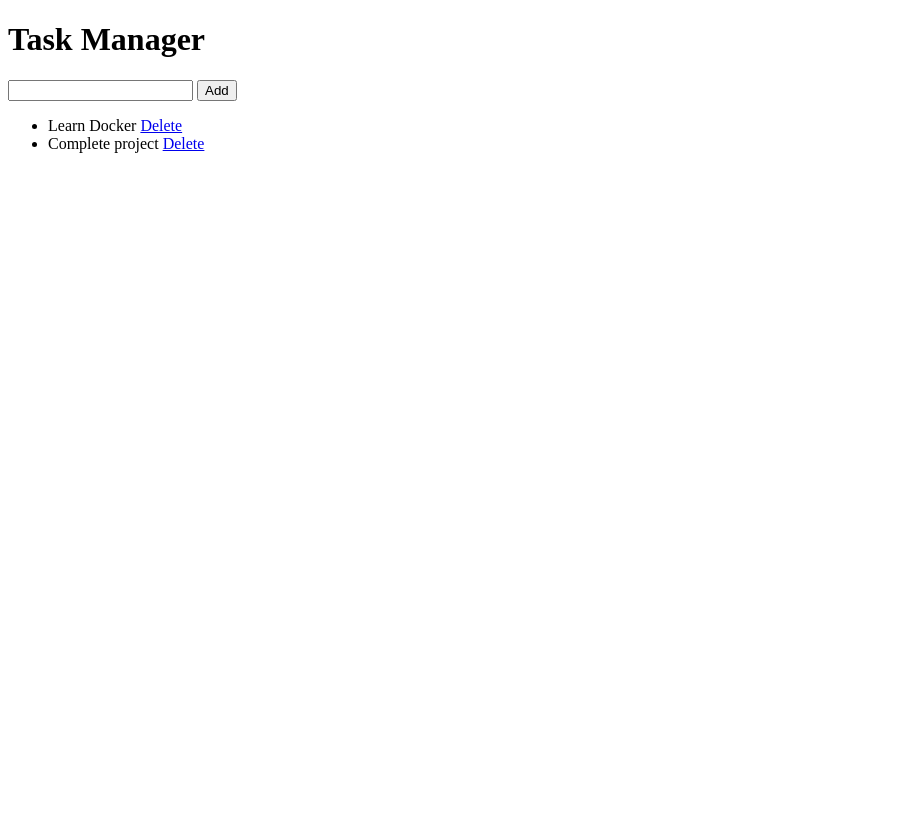
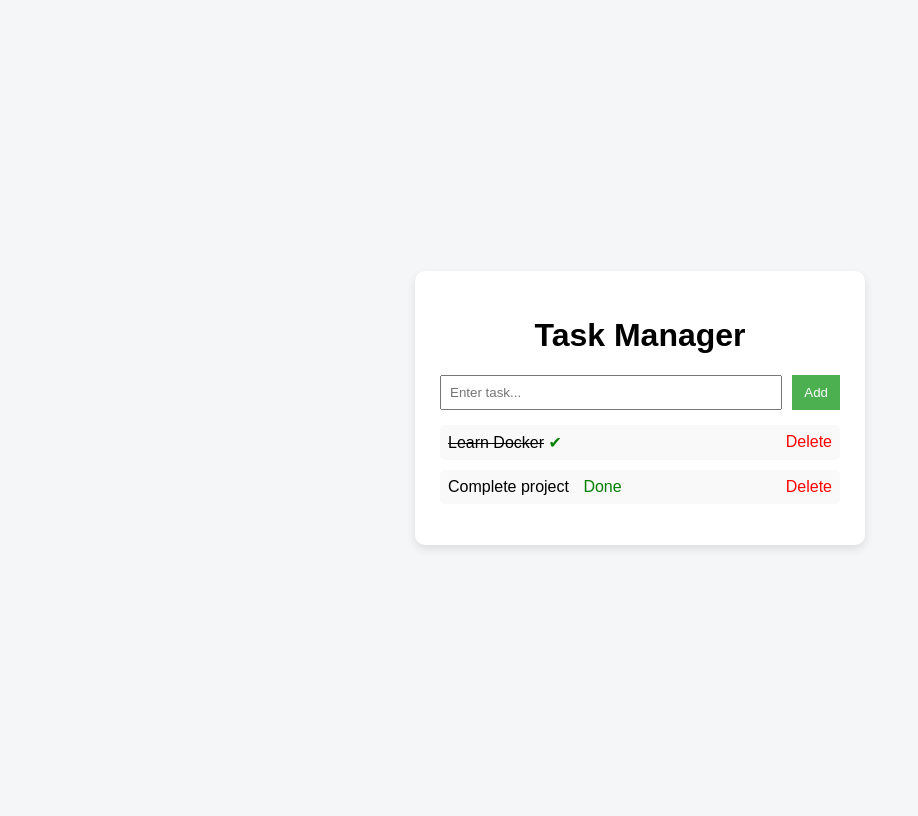
Before and after one commit to thanishqa/docker-task-manager, a Flask app: page / in a window 1280 px wide. Shown: the whole page, without its empty margins (0-918 px from the left). Before the commit the page ends 153 px from the top, so only its background shows below. Run offline with Flask 3, Linux system fonts and the light colour scheme; data comes from the database, SQL or seed files in the repository; both versions use the stored data as it was after the commit.

Commit message:
Added complete feature and modern UI

```diff
--- a/app.py
+++ b/app.py
@@ -30,8 +30,24 @@ def delete(id):
     conn.close()
     return redirect('/')
 
+# ✅ NEW FEATURE: mark as completed
+@app.route('/complete/<int:id>')
+def complete(id):
+    conn = get_db()
+    conn.execute('UPDATE tasks SET completed = 1 WHERE id=?', (id,))
+    conn.commit()
+    conn.close()
+    return redirect('/')
+
+
 if __name__ == '__main__':
     conn = get_db()
-    conn.execute('CREATE TABLE IF NOT EXISTS tasks (id INTEGER PRIMARY KEY, content TEXT)')
+    conn.execute('''
+    CREATE TABLE IF NOT EXISTS tasks (
+        id INTEGER PRIMARY KEY,
+        content TEXT,
+        completed INTEGER DEFAULT 0
+    )
+    ''')
     conn.close()
     app.run(host='0.0.0.0', port=5000)
--- a/templates/index.html
+++ b/templates/index.html
@@ -2,22 +2,100 @@
 <html>
 <head>
     <title>Task Manager</title>
+    <style>
+        body {
+            font-family: Arial, sans-serif;
+            background: #f4f6f8;
+            display: flex;
+            justify-content: center;
+            align-items: center;
+            height: 100vh;
+        }
+
+        .container {
+            background: white;
+            padding: 25px;
+            border-radius: 10px;
+            width: 400px;
+            box-shadow: 0 4px 10px rgba(0,0,0,0.1);
+        }
+
+        h1 {
+            text-align: center;
+        }
+
+        form {
+            display: flex;
+            gap: 10px;
+        }
+
+        input {
+            flex: 1;
+            padding: 8px;
+        }
+
+        button {
+            padding: 8px 12px;
+            background: #4CAF50;
+            color: white;
+            border: none;
+            cursor: pointer;
+        }
+
+        ul {
+            list-style: none;
+            padding: 0;
+            margin-top: 15px;
+        }
+
+        li {
+            display: flex;
+            justify-content: space-between;
+            margin-bottom: 10px;
+            background: #f9f9f9;
+            padding: 8px;
+            border-radius: 5px;
+        }
+
+        a {
+            margin-left: 10px;
+            text-decoration: none;
+            color: red;
+        }
+
+        .complete {
+            color: green;
+            margin-right: 10px;
+        }
+    </style>
 </head>
 <body>
+
+<div class="container">
     <h1>Task Manager</h1>
 
     <form action="/add" method="post">
-        <input type="text" name="task" required>
+        <input type="text" name="task" placeholder="Enter task..." required>
         <button type="submit">Add</button>
     </form>
 
     <ul>
         {% for task in tasks %}
         <li>
-            {{ task[1] }}
+            <div>
+                {% if task[2] == 1 %}
+                    <s>{{ task[1] }}</s> <span class="complete">✔</span>
+                {% else %}
+                    {{ task[1] }}
+                    <a href="/complete/{{ task[0] }}" class="complete">Done</a>
+                {% endif %}
+            </div>
+
             <a href="/delete/{{ task[0] }}">Delete</a>
         </li>
         {% endfor %}
     </ul>
+</div>
+
 </body>
 </html>
```
Also changed, not shown: tasks.db.
